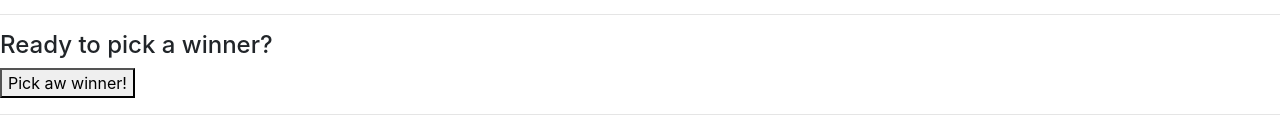
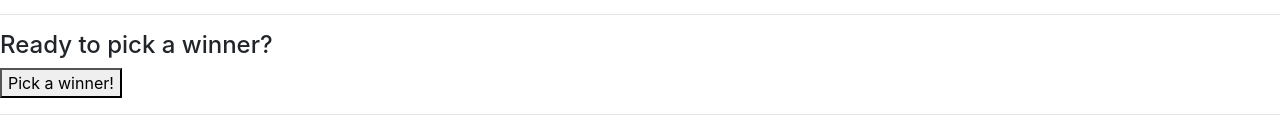
Before and after one commit to ShaneRich5/react-lottery, a React (Create React App) app: page / in a window 1280 px wide. Shown: the part 207-344 px from the top of the page. Built offline with nearby package versions, Linux system fonts and the light colour scheme.

Commit message:
fix: corrected typo

```diff
--- a/src/components/app.component.tsx
+++ b/src/components/app.component.tsx
@@ -119,7 +119,7 @@ class App extends React.Component<{}, AppState> {
         <hr />
 
         <h4>Ready to pick a winner?</h4>
-        <button onClick={this.onClick}>Pick aw winner!</button>
+        <button onClick={this.onClick}>Pick a winner!</button>
 
         <hr />
 
```
